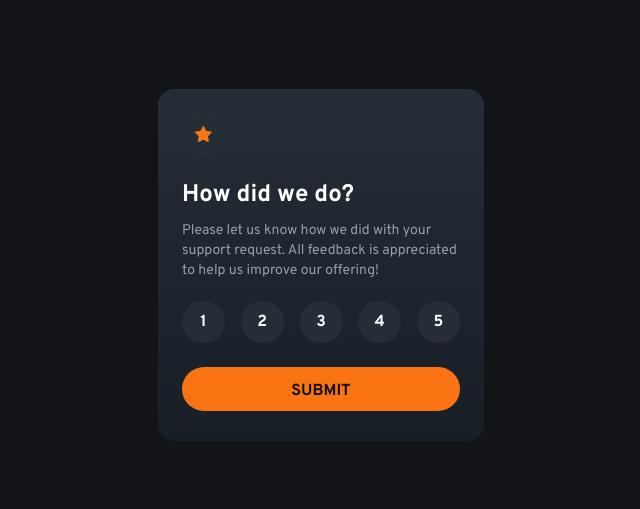
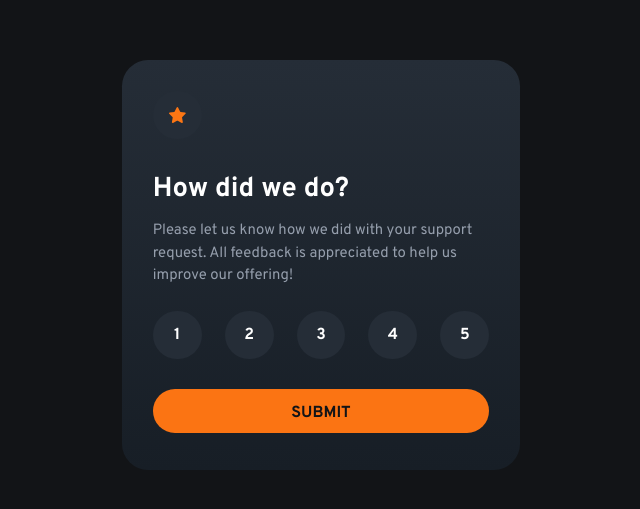
Before and after one commit to Adamskiee/interactive-rating-component, a website: page index.html in a window 1280 px wide. Shown: the part 135-644 px from the top of the page, without its empty margins (319-959 px from the left). Drawn offline with Linux system fonts and the light colour scheme; files that its build step writes are made by us from their sources.

Commit message:
Refactor CSS and JavaScript for responsive design and improved functionality
- Minified CSS for better performance and reduced file size.
- Updated JavaScript to enhance rating functionality and user experience.
- Adjusted HTML file paths for CSS and JS to ensure proper loading.
- Implemented responsive design using clamp() for fluid layouts in input.css.
- Enhanced button styles and layout adjustments for better visual consistency.

```diff
--- a/index.html
+++ b/index.html
@@ -9,7 +9,7 @@
   <title>Frontend Mentor | Interactive rating component</title>
 
   <!-- Feel free to remove these styles or customise in your own stylesheet 👍 -->
-  <link rel="stylesheet" href="./build/css/style.css">
+  <link rel="stylesheet" href="build/css/style.css">
 </head>
 <body>
   <main class="container">
@@ -47,5 +47,5 @@
     </section>
   </main>
 </body>
-<script src="./src/js/main.js" defer></script>
+<script src="./build/js/main.js" defer></script>
 </html>
--- a/src/css/input.css
+++ b/src/css/input.css
@@ -31,31 +31,40 @@
         @apply bg-grey-950 font-overpass text-white flex items-center justify-center min-h-screen font-bold;
     }
     .container {
-        @apply max-w-[326px] rounded-2xl gradient desktop:max-w-[411px] desktop:rounded-[28px];
+        @apply gradient w-full;
+        border-radius: clamp(1rem, 0.736rem + 1.127vw, 1.75rem);
+        max-width: clamp(20.375rem, 18.504rem + 7.981vw, 25.6875rem);
     }
 
     .rating-form {
         @apply flex flex-col justify-between gap-6 p-6 desktop:p-8 desktop:gap-8;
+        padding: clamp(1.5rem, 1.324rem + 0.751vw, 2rem);
+        gap: clamp(1.5rem, 1.324rem + 0.751vw, 2rem);
     }
 
     .icon {
         @apply flex justify-center items-center;
     }
     .circle {
-        @apply rounded-3xl h-[42px] w-[43px] bg-grey-900 desktop:h-[49px] desktop:w-[50px];
+        @apply rounded-3xl bg-grey-900;
+        width: clamp(2.6875rem, 2.533rem + 0.657vw, 3.125rem);
+        height: clamp(2.625rem, 2.471rem + 0.657vw, 3.0625rem);
     }
     .rates {
         @apply flex justify-between;
     }
     .content {
-        @apply flex flex-col gap-5 desktop:gap-6
+        @apply flex flex-col;
+        gap: clamp(1.25rem, 1.162rem + 0.376vw, 1.5rem);
     }
     .content > div {
         @apply flex flex-col gap-2.5
     }
 
     .thank-you-container {
-        @apply flex flex-col justify-between items-center py-8 px-4 h-full gap-[34px] desktop:px-8 desktop:py-11
+        @apply flex flex-col justify-between items-center h-full gap-[2.125rem];
+        padding-block: clamp(2rem, 1.736rem + 1.127vw, 2.75rem);
+        padding-inline: clamp(1rem, 0.648rem + 1.502vw, 2rem);
     }
     .selected-rate {
         @apply text-sm rounded-full bg-grey-900 flex justify-center text-orange-500 pt-2 pb-1 px-2.5 whitespace-pre
@@ -64,7 +73,8 @@
         @apply flex flex-col gap-6 items-center
     }
     .thank-you-container > .row-1 > img {
-        @apply h-[95px] w-[144px] desktop:w-[182px] desktop:h-[108px]
+        height: clamp(5.9375rem, 5.651rem + 1.221vw, 6.75rem);
+        width: clamp(9rem, 8.164rem + 3.568vw, 11.375rem);
     }
     .thank-you-container > .row-2 {
         @apply text-center flex flex-col gap-3.5
@@ -73,7 +83,7 @@
     /* Button */
 
     .submit-btn {
-        @apply w-full bg-orange-500 rounded-full text-grey-950 py-2 hover:bg-white mb-[6px] desktop:mb-0 flex items-center justify-center outline-none focus:bg-white;
+        @apply w-full bg-orange-500 rounded-full text-grey-950 py-2 hover:bg-white mb-[0.375rem] desktop:mb-0 flex items-center justify-center outline-none focus:bg-white;
     }
     .rate-btn {
         @apply hover:bg-orange-500 hover:text-grey-950 focus:bg-orange-500 outline-none
@@ -86,16 +96,18 @@
 
     /* Text styles */
     .question {
-        @apply font-bold text-2xl desktop:text-[28px];
+        @apply font-bold;
+        font-size: clamp(1.5rem, 1.412rem + 0.376vw, 1.75rem);
     }
     .description {
-        @apply text-sm text-grey-500 font-normal desktop:text-[15px];
+        @apply text-grey-500 font-normal;
+        font-size: clamp(0.875rem, 0.853rem + 0.094vw, 0.9375rem);
     }
     .btn-text {
         @apply pt-1;
     }
     .thank-you-container h1 {
-        @apply text-2xl desktop:text-[28px];
+        font-size: clamp(1.5rem, 1.412rem + 0.376vw, 1.75rem);
     }
 }
 
```
Also changed, not shown: build/css/style.css, build/js/main.js.
